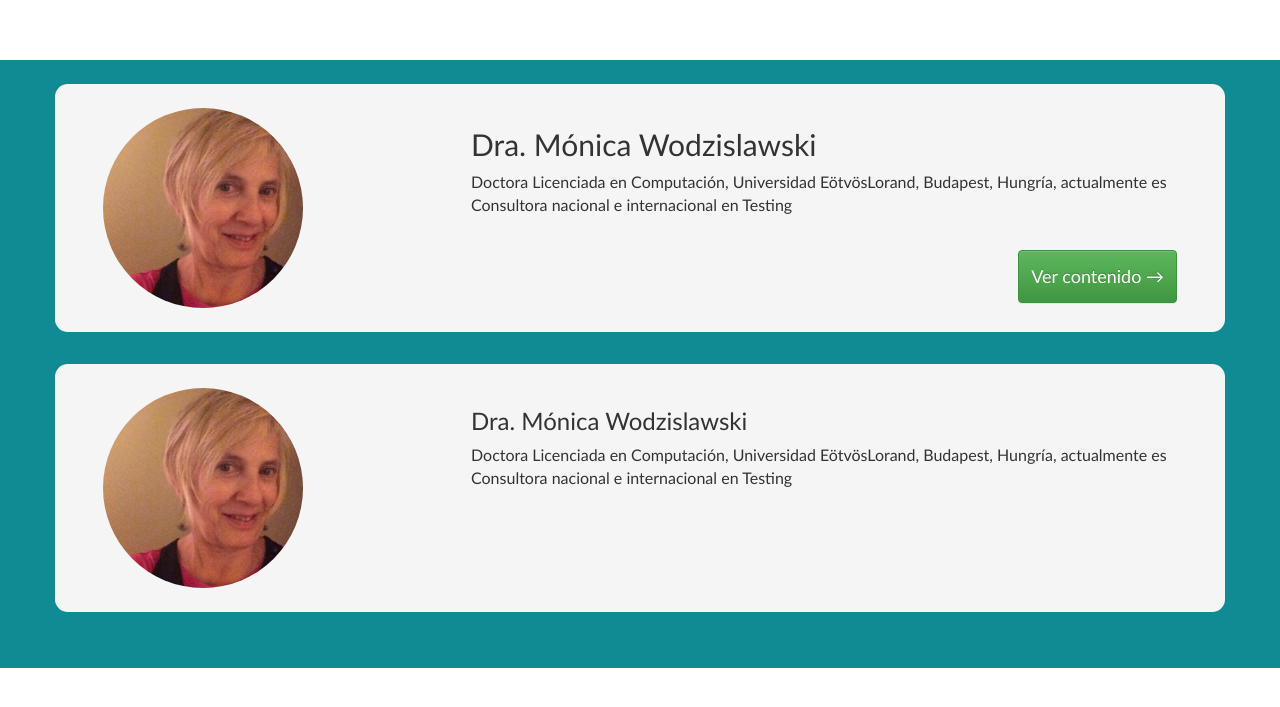
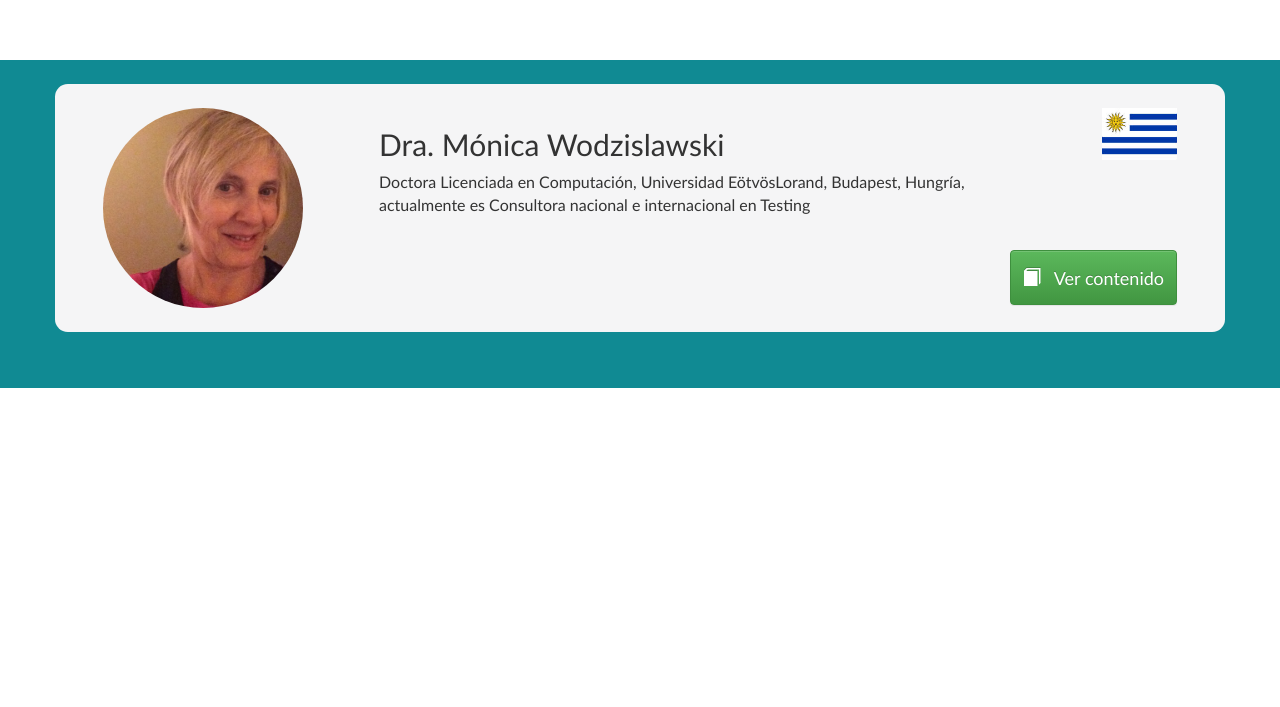
Before and after one commit to jhonazsh/coneisc, a PHP site: page /ponentes.html in a window 1280 px wide. Shown: the top 707 px of the page. Run offline with PHP 8.4, Linux system fonts and the light colour scheme; some libraries are stand-ins or nearby versions.

Commit message:
ponentes 13

```diff
--- a/css/webplatform.css
+++ b/css/webplatform.css
@@ -132,12 +132,20 @@ body
 .centrar-bandera{
 	text-align: center;
 	margin-top: -35px;
-	/*margin-left: 110px;*/
+}
+
+.posicion-bandera{
+	text-align: center;
 }
 
 .img-bandera{
 	text-align: center;
 	width: 45px;
+}
+
+.img-derecha{
+	float: right;
+	width: 75px;
 }
 
 .caja-ponente{
--- a/ponentes.html
+++ b/ponentes.html
@@ -16,35 +16,33 @@
 	<section class="caja-ponente">
 		<div class="container caja-ponente-detalle">
 			<div class="row">
-				<div class="col-md-4">
+				<div class="col-xs-12 col-sm-3 col-md-3">
 					<img src="img/ponentes/monica.jpg" alt="" class="img-circle img-responsive img-ponente">
 				</div>
-				<div class="col-md-8">
-					<h2>Dra. Mónica Wodzislawski</h2>
-					<p>
-						Doctora Licenciada en Computación, Universidad EötvösLorand, Budapest, Hungría, actualmente es Consultora nacional e internacional en Testing
-					</p>
+				<div class="col-xs-12 col-sm-9 col-md-9">
+					<div class="row">
+						<div class="col-xs-12 col-sm-10 col-md-10">
+							<h2>Dra. Mónica Wodzislawski</h2>
+							<p>
+								Doctora Licenciada en Computación, Universidad EötvösLorand, Budapest, 	Hungría, actualmente es Consultora nacional e internacional en Testing
+							</p>
+						</div>
+						<div class="col-sm-2 col-md-2">
+							<img class="img-derecha img-responsive" src="img/ponentes/uruguay.jpg" alt="">
+						</div>
+					</div>
+
 					<br>
 					<div class="derecha-boton">
-						<a href="#" class="btn btn-success"><h4>Ver contenido &rarr;</h4></a>
+						<a href="#" class="btn btn-success"><h4><span class="glyphicon glyphicon-book"></span>&nbsp;&nbsp;&nbsp;Ver contenido</h4></a>
 					</div>
-
 				</div>
 			</div>
 		</div>
-		<div class="container caja-ponente-detalle">
-			<div class="row">
-				<div class="col-md-4">
-					<img src="img/ponentes/monica.jpg" alt="" class="img-circle img-responsive img-ponente">
-				</div>
-				<div class="col-md-8">
-					<h3>Dra. Mónica Wodzislawski</h3>
-					<p>
-						Doctora Licenciada en Computación, Universidad EötvösLorand, Budapest, Hungría, actualmente es Consultora nacional e internacional en Testing
-					</p>
-				</div>
-			</div>
-		</div>
+
+
+
+
 	</section>
 
 
```
